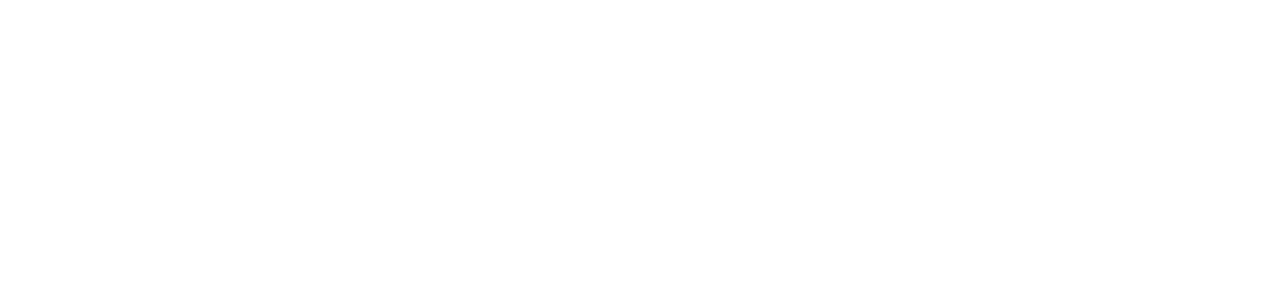
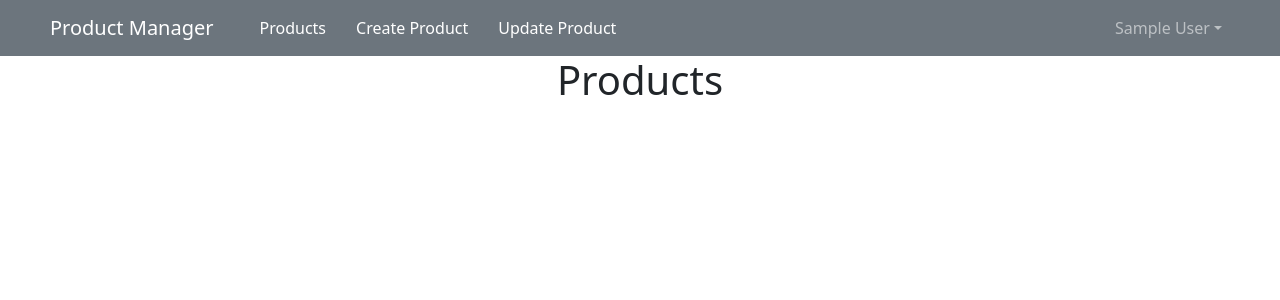
Before and after one commit to RKEndToEnd/Product-Manager-API-React, a React (Create React App) app: page / in a window 1280 px wide. Before the commit this address had no page. Shown: the top 300 px of the page. Built offline with nearby package versions, Linux system fonts and the light colour scheme; sample sign-in values are in the browser's storage.

Commit message:
products list - route

```diff
--- a/src/App.js
+++ b/src/App.js
@@ -6,6 +6,7 @@
 import CreateProduct from "./CreateProduct";
 import UpdateProduct from "./UpdateProduct";
 import Protected from "./Protected";
+import ProductsList from "./ProductsList";
 
 function App() {
     return (
@@ -14,10 +15,11 @@
                 {/*<Header/>*/}
                 {/*<h4 className="card-header">Product Manager</h4>*/}
                 <Routes>
-                    <Route path="/login" element={<Login />} />
-                    <Route path="/register" element={<Register />} />
-                    <Route path="/create" element={<Protected Cmp={CreateProduct} />} />
-                    <Route path="/update" element={<Protected Cmp={UpdateProduct}/>} />
+                    <Route path="/login" element={<Login/>}/>
+                    <Route path="/register" element={<Register/>}/>
+                    <Route path="/create" element={<Protected Cmp={CreateProduct}/>}/>
+                    <Route path="/update" element={<Protected Cmp={UpdateProduct}/>}/>
+                    <Route path="/" element={<Protected Cmp={ProductsList}/>}/>
                 </Routes>
             </BrowserRouter>
         </div>
--- a/src/Header.js
+++ b/src/Header.js
@@ -18,6 +18,7 @@
                     {
                         localStorage.getItem('user-info') ?
                             <>
+                                <Link className="text-decoration-none text-white" to="/">Products</Link>
                                 <Link className="text-decoration-none text-white" to="/create">Create Product</Link>
                                 <Link className="text-decoration-none text-white" to="/update">Update Product</Link>
                             </>
--- /dev/null
+++ b/src/ProductsList.js
@@ -0,0 +1,12 @@
+import Header from "./Header";
+
+function ProductsList()
+{
+    return(
+        <div>
+            <Header/>
+            <h1>Products</h1>
+        </div>
+    )
+}
+export default ProductsList;
```
